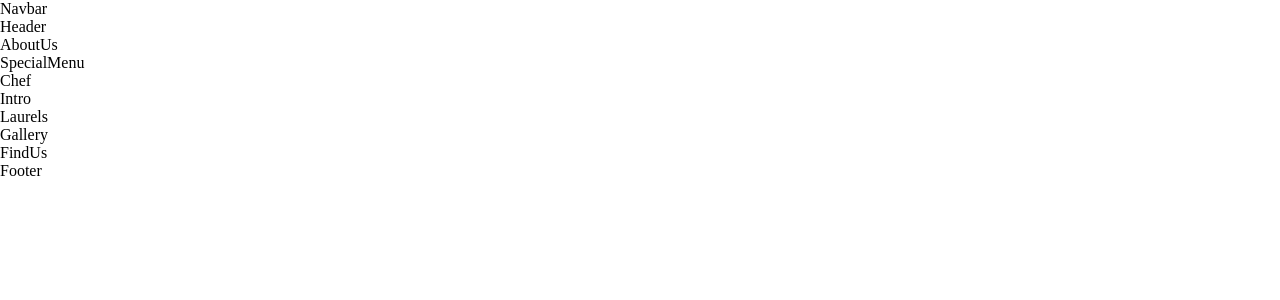
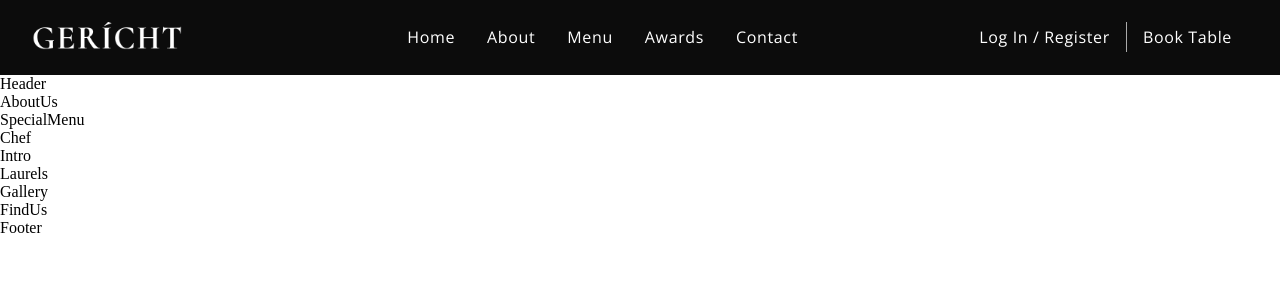
Before and after one commit to ZeroBl21/gericht-restaurant, a React (Create React App) app: page / in a window 1280 px wide. Shown: the top 300 px of the page. Built offline with nearby package versions, Linux system fonts and the light colour scheme; a web font is replaced by a local one.

Commit message:
feat(front): Add navbar component with his styles

```diff
--- a/src/components/Navbar/Navbar.css
+++ b/src/components/Navbar/Navbar.css
@@ -0,0 +1,132 @@
+.app__navbar {
+  display: flex;
+  justify-content: space-between;
+  align-items: center;
+  width: 100%;
+  background: var(--color-black);
+
+  padding: 1rem 2rem;
+}
+
+.app__navbar-logo {
+  display: flex;
+  justify-content: flex-start;
+  align-items: center;
+}
+
+.app__navbar-logo img {
+  width: 150px;
+}
+
+.app__navbar-links {
+  display: flex;
+  flex: 1;
+  justify-content: center;
+  align-items: center;
+  list-style: none;
+}
+
+.app__navbar-links li {
+  margin: 0 1rem;
+  cursor: pointer;
+}
+
+.app__navbar-links li:hover {
+  color: var(--color-grey);
+}
+
+.app__navbar-login {
+  display: flex;
+  justify-content: flex-end;
+  align-items: center;
+}
+
+.app__navbar-login a {
+  margin: 0 1rem;
+  text-decoration: none;
+  transition: .5s ease;
+}
+
+.app__navbar-login a:hover {
+  border-bottom: 1px solid var(--color-golden);
+}
+
+.app__navbar-login div {
+  width: 1px;
+  height: 30px;
+  background-color: var(--color-grey);
+}
+
+.app__navbar-smallscreen {
+  display: none;
+}
+
+.app__navbar-smallscreen_overlay {
+  position: fixed;
+  top: 0;
+  left: 0;
+  width: 100%;
+  height: 100%;
+  background: var(--color-black);
+  transition: .5 ease;
+
+  flex-direction: colomn;
+  z-index: 5;
+}
+
+.app__navbar-smallscreen_overlay .overlay__close {
+  font-size: 27px;
+  color: var(--color-golden);
+  cursor: pointer;
+
+  position: absolute;
+  top: 20px;
+  right: 20px;
+}
+
+.app__navbar-smallscreen_links {
+  list-style: none;
+}
+
+.app__navbar-smallscreen_links li {
+  margin: 2rem;
+  cursor: pointer;
+  color: var(--color-golden);
+  font-size: 2rem;
+  text-align: center;
+  font-family: var(--font-base);
+}
+
+.app__navbar-smallscreen_links li:hover {
+  color: var(--color-white);
+}
+
+@media screen and (max-width: 2000px) {
+  .app__navbar-logo {
+    width: 210px;
+  }
+}
+
+@media screen and (max-width: 1150px) {
+  .app__navbar-links {
+    display: none;
+  }
+
+  .app__navbar-smallscreen {
+    display: flex;
+  }
+}
+
+@media screen and (max-width: 650px) {
+  .app__navbar {
+    padding: 1rem;
+  }
+
+  .app__navbar-login {
+    display: none;
+  }
+
+  .app__navbar-logo {
+    width: 110px
+  }
+}
--- a/src/components/Navbar/Navbar.jsx
+++ b/src/components/Navbar/Navbar.jsx
@@ -1,11 +1,48 @@
-import React from 'react';
+import React, {useState} from 'react';
+import { GiHamburgerMenu } from 'react-icons/gi';
+import { MdOutlineRestaurantMenu } from 'react-icons/md';
 
+import images from '../../constants/images';
 import './Navbar.css';
 
-const Navbar = () => (
-  <div>
-    Navbar
-  </div>
-);
+const Navbar = () => {
+  const [toggleMenu, setToggleMenu] = useState(false);
+
+  return (
+      <nav className="app__navbar">
+        <div className="app__navbar-logo">
+          <img src={images.gericht} alt="app logo"/>
+        </div>
+        <ul className="app__navbar-links">
+          <li className="p__opensans"><a href="#home">Home</a></li>
+          <li className="p__opensans"><a href="#about">About</a></li>
+          <li className="p__opensans"><a href="#menu">Menu</a></li>
+          <li className="p__opensans"><a href="#awards">Awards</a></li>
+          <li className="p__opensans"><a href="#contact">Contact</a></li>
+        </ul>
+        <div className="app__navbar-login">
+          <a className="p__opensans" href="#login">Log In / Register</a>
+          <div />
+          <a className="p__opensans" href="/">Book Table</a>
+        </div>
+        <div className="app__navbar-smallscreen">
+          <GiHamburgerMenu color="#fff" fontSize={27} onClick={() => setToggleMenu(true)}/>
+
+          {toggleMenu && (
+            <div className="app__navbar-smallscreen_overlay flex__center slide-bottom">
+              <MdOutlineRestaurantMenu fontSize={27} className="overlay__close" onClick={() => setToggleMenu(false) } />
+              <ul className="app__navbar-smallscreen_links">
+                <li className="p__opensans"><a href="#home">Home</a></li>
+                <li className="p__opensans"><a href="#about">About</a></li>
+                <li className="p__opensans"><a href="#menu">Menu</a></li>
+                <li className="p__opensans"><a href="#awards">Awards</a></li>
+                <li className="p__opensans"><a href="#contact">Contact</a></li>
+              </ul>
+            </div>
+          )}
+        </div>
+      </nav>
+    );
+}
 
 export default Navbar;
```
